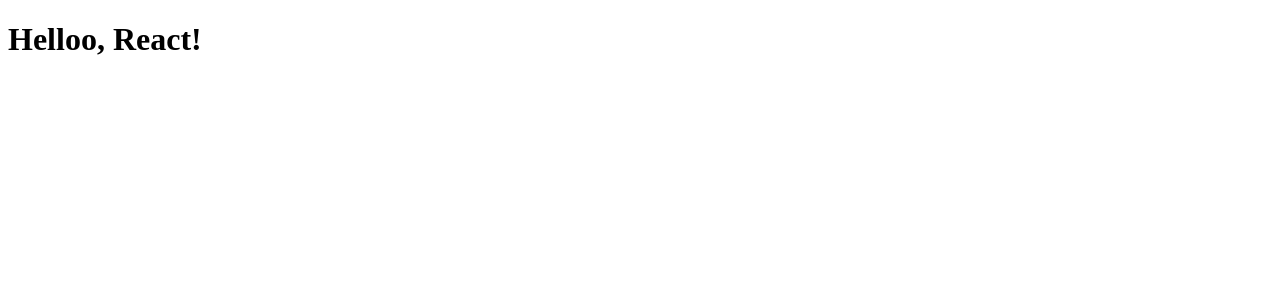
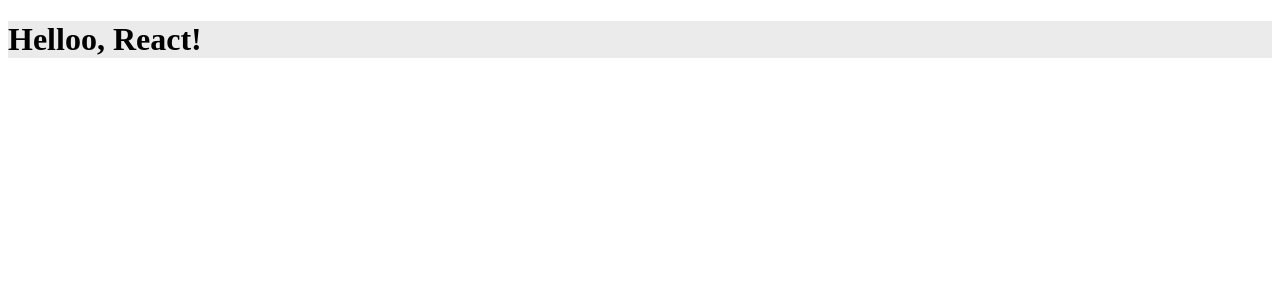
Before and after one commit to peterjza/react-boilder, a React app: page / in a window 1280 px wide. Shown: the top 300 px of the page. Built offline with nearby package versions, Linux system fonts and the light colour scheme.

Commit message:
scss support

```diff
--- a/package.json
+++ b/package.json
@@ -10,8 +10,10 @@
   "author": "",
   "license": "ISC",
   "dependencies": {
+    "css-loader": "^6.8.1",
     "react": "^18.2.0",
-    "react-dom": "^18.2.0"
+    "react-dom": "^18.2.0",
+    "sass-loader": "^13.3.2"
   },
   "devDependencies": {
     "@babel/core": "^7.23.2",
@@ -22,6 +24,8 @@
     "@types/react-dom": "^18.2.14",
     "babel-loader": "^9.1.3",
     "html-webpack-plugin": "^5.5.3",
+    "sass": "^1.69.5",
+    "style-loader": "^3.3.3",
     "ts-loader": "^9.5.0",
     "typescript": "^5.2.2",
     "webpack": "^5.89.0",
--- /dev/null
+++ b/src/app.scss
@@ -0,0 +1,5 @@
+$primary-color: #ebebeb;
+
+.bg {
+    background-color: $primary-color;
+}
--- a/src/app.tsx
+++ b/src/app.tsx
@@ -1,10 +1,11 @@
 import React from 'react';
 import { createRoot } from 'react-dom/client';
+import './app.scss';
 
 const root = createRoot(document.getElementById('root')!);
 
 const App: React.FC = () => {
-  return <h1>Helloo, React!</h1>;
+  return <h1 className='bg'>Helloo, React!</h1>;
 };
 
 
--- a/webpack.config.js
+++ b/webpack.config.js
@@ -27,6 +27,14 @@
           },
         },
       },
+      {
+        test: /\.(sa|sc|c)ss$/,
+        use: [
+          "style-loader",
+          "css-loader",
+          "sass-loader"
+        ]
+      },
     ],
   },
   devServer: {
```
